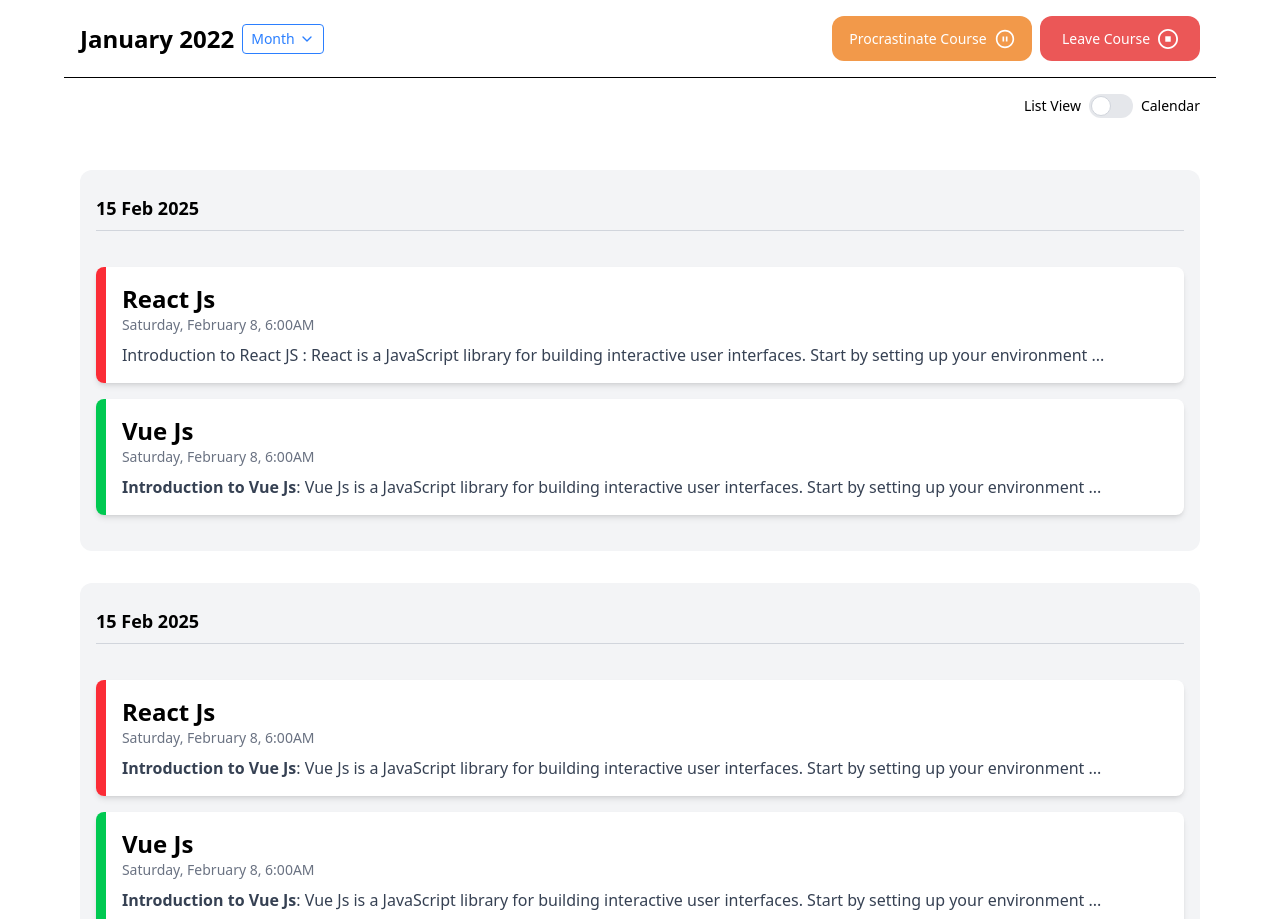
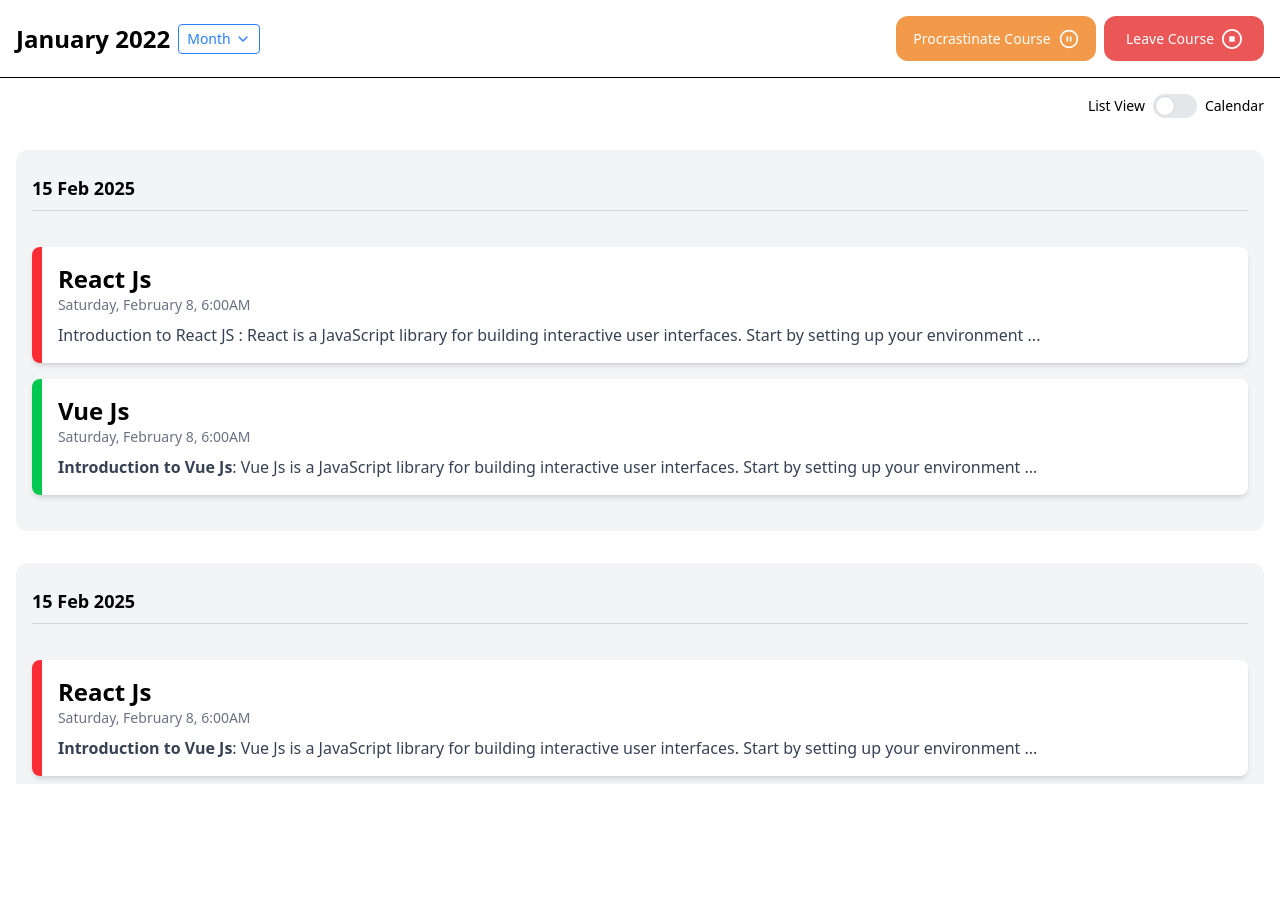
Before and after one commit to MrNobodyCam/SmartSched, a React (Vite) app in the folder frontend/: page / in a window 1280 px wide. After the commit the page ends 800 px from the top, so only its background shows below. Built offline with nearby package versions, Linux system fonts and the light colour scheme.

Commit message:
schedule_already_create v1.2

```diff
--- a/frontend/src/components/sechulde_create.tsx
+++ b/frontend/src/components/sechulde_create.tsx
@@ -6,7 +6,6 @@ import "../index.css"; // Ensure this file imports the global styles including f
 
 const CourseScheduleViewer = () => {
   const [viewMode, setViewMode] = useState("list");
-
   const scheduleData = [
     {
       date: "15 Feb 2025",
@@ -34,7 +33,6 @@ const CourseScheduleViewer = () => {
         },
       ],
     },
-
     {
       date: "15 Feb 2025",
       events: [
@@ -68,7 +66,6 @@ const CourseScheduleViewer = () => {
         },
       ],
     },
-
     {
       date: "15 Feb 2025",
       events: [
@@ -102,11 +99,13 @@ const CourseScheduleViewer = () => {
         },
       ],
     },
-    // ... rest of scheduleData
   ];
 
   return (
-    <div className="bg-white font-sans w-full max-w-6xl mx-auto">
+    <div
+      className="bg-white font-sans w-full h-screen max-w-full mx-auto flex flex-col overflow-hidden"
+      style={{ position: "fixed", top: 0, left: 0, right: 0, bottom: 0 }}
+    >
       {/* Header - Original desktop layout with mobile responsiveness */}
       <div className="flex sm:flex-row flex-col p-4 border-b">
         <div className="flex items-center space-x-2 sm:mb-0 mb-4 sm:justify-start justify-center">
@@ -148,19 +147,13 @@ const CourseScheduleViewer = () => {
       </div>
 
       {/* Schedule Content */}
-      <div
-        className="bg-[#FFFFFF] p-4 overflow-auto rounded-xl scrollbar-thin scrollbar-thumb-gray-400"
-        style={{ height: "785px" }}
-      >
+      <div className="bg-[#FFFFFF] p-4 flex-1 overflow-hidden rounded-xl">
+        <div className="overflow-y-auto h-full">
           {scheduleData.map((daySchedule, index) => (
-          <div
-            key={index}
-            className="bg-gray-100 p-4 overflow-auto rounded-xl mb-8 scrollbar-thin scrollbar-thumb-gray-400 sm:overflow-hidden my-5"
-          >
+            <div key={index} className="bg-gray-100 p-4 rounded-xl mb-8">
               <h2 className="text-lg font-semibold py-2 border-b border-gray-300 mb-4">
                 {daySchedule.date}
               </h2>
-
               <div className="space-y-4 pt-5 pb-5">
                 {daySchedule.events.map((event, eventIndex) => (
                   <div
@@ -176,7 +169,9 @@ const CourseScheduleViewer = () => {
                       ></div>
                       <div className="p-4 w-full">
                         <h3 className="font-semibold text-2xl">{event.type}</h3>
-                      <p className="text-gray-500 text-sm mb-2">{event.time}</p>
+                        <p className="text-gray-500 text-sm mb-2">
+                          {event.time}
+                        </p>
                         <p className="text-gray-700">
                           {typeof event.description === "string"
                             ? event.description
@@ -191,6 +186,7 @@ const CourseScheduleViewer = () => {
           ))}
         </div>
       </div>
+    </div>
   );
 };
 
```
Lines whose indentation alone changed are shown as unchanged.
